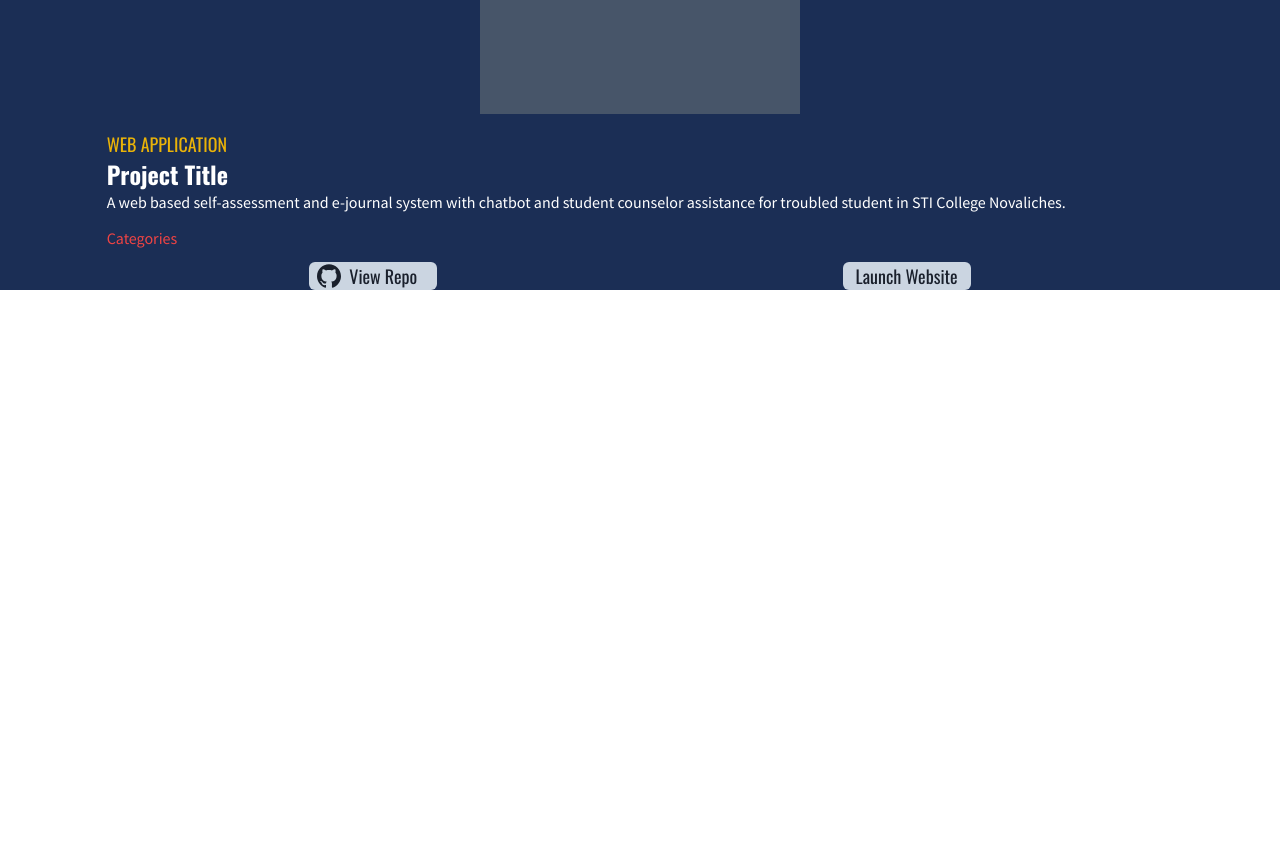
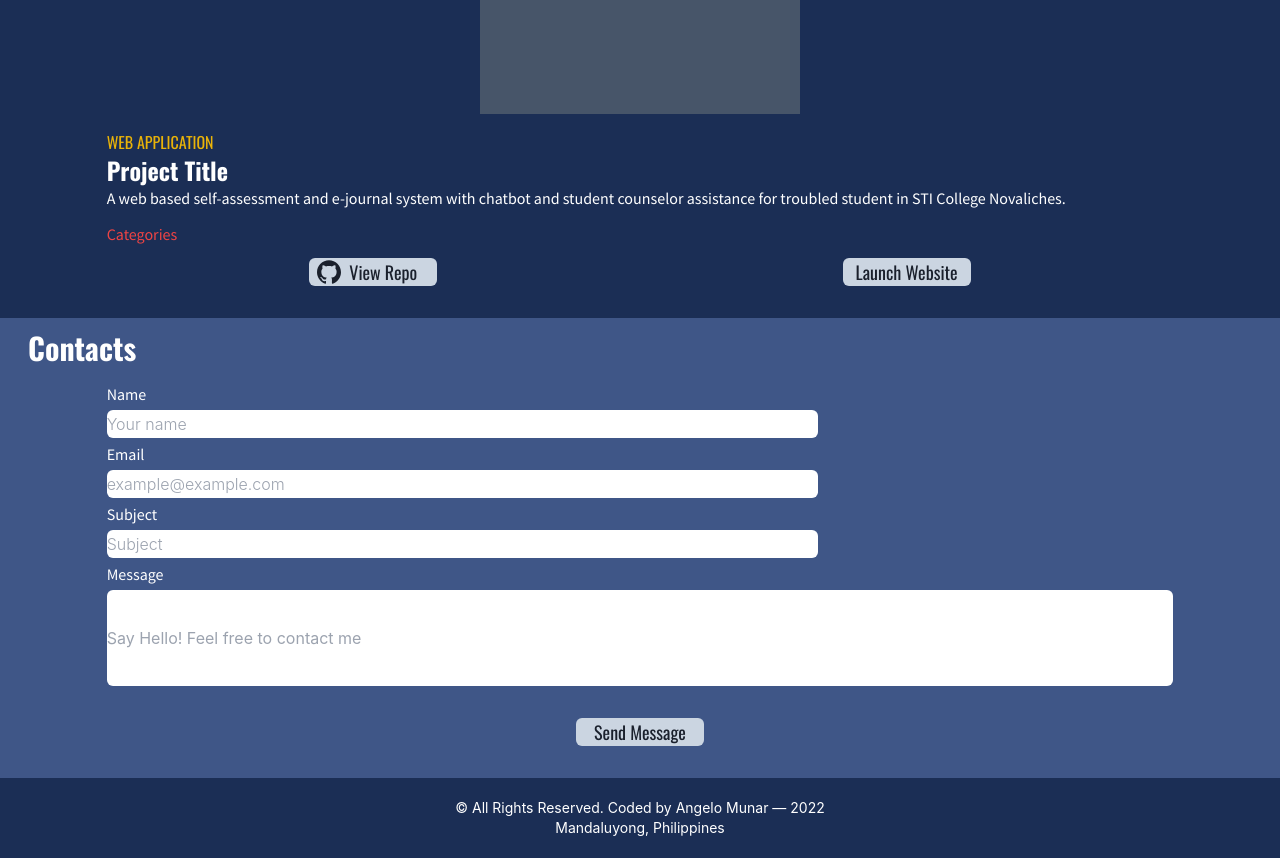
Before and after one commit to eloyms262/AngeloMunar_Portfolio, a Next.js app: page / in a window 1280 px wide. Shown: the part 1540-2398 px from the top of the page. Before the commit the page ends 1830 px from the top, so only its background shows below. Built offline with nearby package versions, Linux system fonts and the light colour scheme.

Commit message:
Added Formik footer contacts

```diff
--- /dev/null
+++ b/components/contacts/index.js
@@ -0,0 +1,57 @@
+import { Formik, Field, Form } from "formik";
+export default function Contact() {
+  return (
+    <div className="bg-[#3F5687] mt-8 ">
+      <h1 className="font-oswald text-3xl text-white font-bold w-10/12 mx-7 py-3">
+        Contacts
+      </h1>
+      <Formik
+        initialValues={{ name: "", email: "", subject: "", message: "" }}
+        onSubmit={async (values) => {
+          await new Promise((r) => setTimeout(r, 500));
+          alert(JSON.stringify(values, null, 2));
+        }}
+      >
+        <div className="w-10/12 mx-auto">
+          <Form className="flex flex-col ">
+            <label className="text-white font-SourceSansPro py-1">Name</label>
+            <Field
+              id="Name"
+              name="Name"
+              placeholder="Your name"
+              className="h-7 w-8/12 rounded-md text-oswald font-light"
+            />
+            <label className="text-white font-SourceSansPro py-1">Email</label>
+            <Field
+              id="email"
+              name="email"
+              placeholder="example@example.com"
+              className="h-7 w-8/12 rounded-md text-oswald font-light"
+            />
+            <label className="text-white font-SourceSansPro py-1">
+              Subject
+            </label>
+            <Field
+              id="subject"
+              name="subject"
+              placeholder="Subject"
+              className="h-7 w-8/12 rounded-md text-oswald font-light"
+            />
+            <label className="text-white font-SourceSansPro py-1">
+              Message
+            </label>
+            <Field
+              id="body"
+              name="body"
+              placeholder="Say Hello! Feel free to contact me"
+              className="h-24 w-full rounded-md text-oswaldfont-light"
+            />
+          </Form>
+        </div>
+      </Formik>
+      <button className="flex justify-center items-center bg-slate-300 font-oswald font-normal text-lg rounded-md w-32 mx-auto my-8">
+        Send Message
+      </button>
+    </div>
+  );
+}
--- /dev/null
+++ b/components/footer.js
@@ -0,0 +1,10 @@
+export default function Footer() {
+  return (
+    <div className="flex flex-col w-8/12 text-white mx-auto text-sm my-5">
+      <span className="text-center">
+        © All Rights Reserved. Coded by Angelo Munar — 2022
+      </span>
+      <span className="text-center">Mandaluyong, Philippines</span>
+    </div>
+  );
+}
--- a/components/projects/index.js
+++ b/components/projects/index.js
@@ -18,7 +18,7 @@ export default function Project(props) {
       </div>
 
       <div className="w-10/12">
-        <p className="text-yellow-500 font-oswald font-normal text-lg">
+        <p className="text-yellow-500 font-oswald font-normal text-mds">
           WEB APPLICATION
         </p>
         <h1 className="text-white font-oswald font-bold text-2xl">
--- a/package.json
+++ b/package.json
@@ -12,6 +12,7 @@
     "@chakra-ui/react": "^2.2.1",
     "@emotion/react": "^11.9.3",
     "@emotion/styled": "^11.9.3",
+    "formik": "^2.2.9",
     "framer-motion": "^6.4.2",
     "next": "12.2.0",
     "react": "18.2.0",
--- a/pages/index.js
+++ b/pages/index.js
@@ -1,5 +1,7 @@
 import { Text } from "@chakra-ui/react";
 import AboutSection from "../components/about";
+import Contact from "../components/contacts";
+import Footer from "../components/footer";
 import HeroSection from "../components/hero";
 import Project from "../components/projects";
 import TechStack from "../components/tech";
@@ -11,6 +13,8 @@ export default function Home() {
       <AboutSection />
       <TechStack />
       <Project />
+      <Contact />
+      <Footer />
     </div>
   );
 }
```
Also changed, not shown: 2 other files (tests, documents, lock files or other folders).
